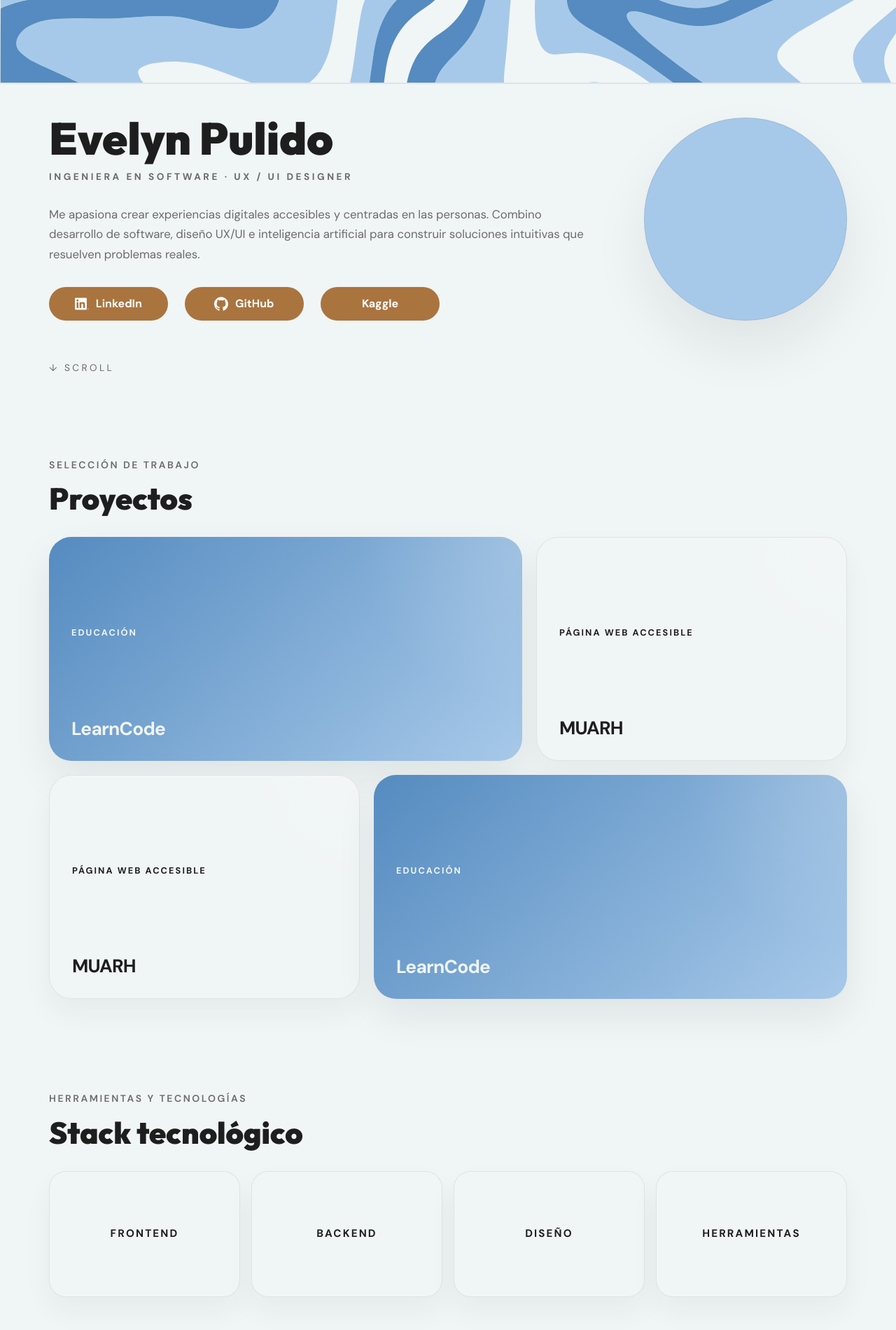
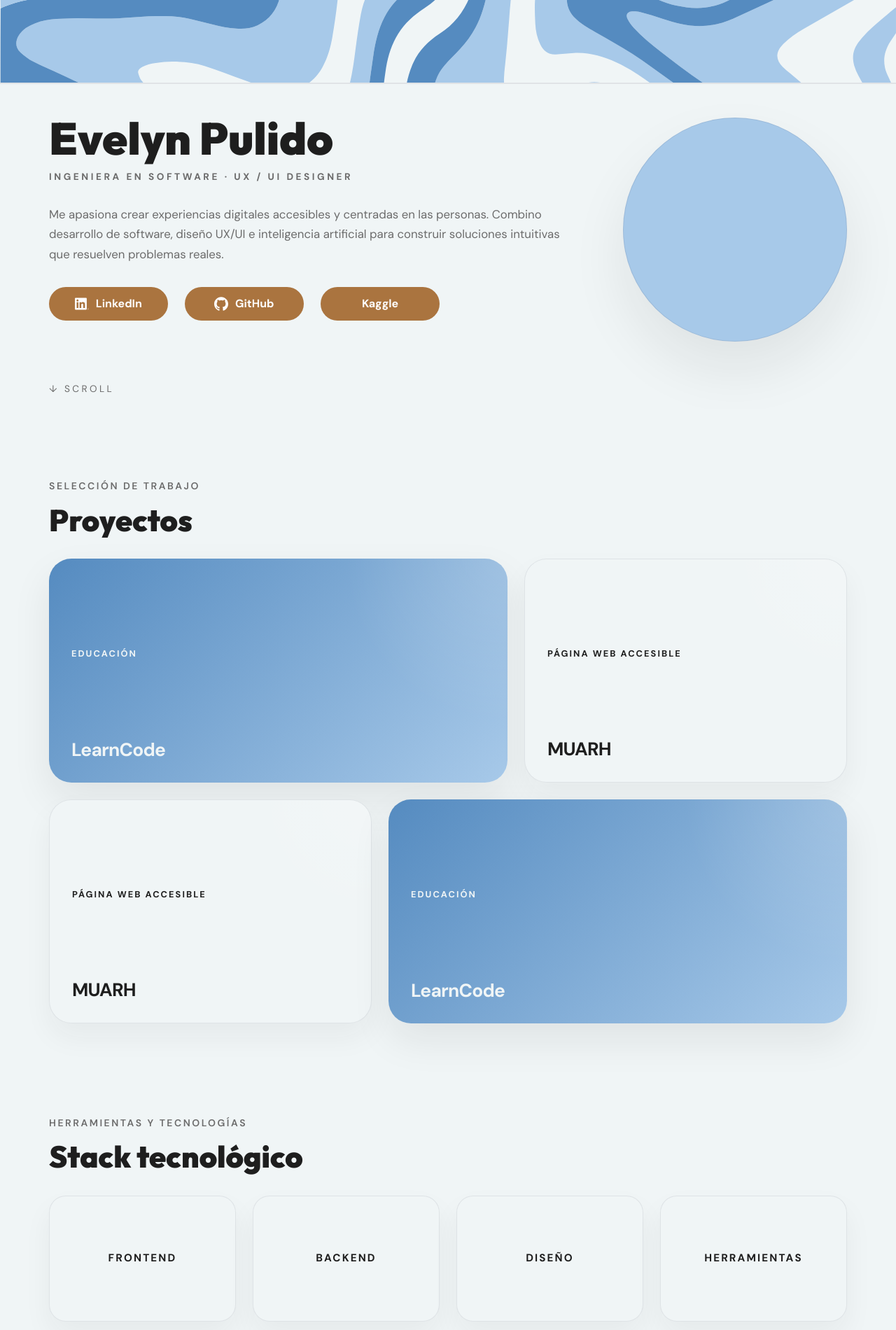
Before and after one commit to EvePulido/evepulido.github.io, a plain HTML site: page index.html in a window 1280 px wide. Shown: the part 160-2060 px from the top of the page at 70% size. Drawn offline with nearby package versions, Linux system fonts and the light colour scheme.

Commit message:
fix: soluciona carga al hacer scroll con AOS y ajusta layout grid a Material Design 3
- Agrega
  AOS.refresh() tras evento load para recargar coordenadas con fuentes de Google Fonts.
    - Agrega overflow-x: hidden al body para evitar desbordamientos por animaciones de AOS.
    - Adapta el sistema de rejillas a los lineamientos de Material Design 3 (4 columnas en móvil, 8 en tablet, 12 en
  desktop con márgenes de 16px y 24px).
    - Corrige la deformación del círculo en la sección hero manteniendo aspect-ratio 1:1 independiente de la
  resolución.

```diff
--- a/script.js
+++ b/script.js
@@ -84,4 +84,9 @@ if (typeof AOS !== 'undefined') {
         once: true,
         offset: 100
     });
+
+    // Recalcular posiciones cuando la ventana termine de cargar (fuentes e imágenes)
+    window.addEventListener('load', () => {
+        AOS.refresh();
+    });
 }
--- a/style.css
+++ b/style.css
@@ -44,6 +44,7 @@ body {
     color: var(--color-text);
     background-color: var(--color-bg);
     min-height: 100vh;
+    overflow-x: hidden;
 }
 
 button,
@@ -51,14 +52,15 @@ a {
     font: inherit;
 }
 
+/* Container - Material Design Responsive Grid */
 .container {
-    width: min(1140px, calc(100% - 32px));
+    width: min(1140px, calc(100% - 32px)); /* Mobile: 16px margins */
     margin: 0 auto;
 }
 
-@media (min-width: 1024px) {
+@media (min-width: 600px) {
     .container {
-        width: min(1140px, calc(100% - 80px));
+        width: min(1140px, calc(100% - 48px)); /* Tablet/Desktop: 24px margins */
     }
 }
 
@@ -94,15 +96,37 @@ svg {
 .hero-grid {
     position: relative;
     display: grid;
-    gap: 2rem;
-    align-items: stretch; /* Permite que ambos lados del grid tengan la misma altura */
+    grid-template-columns: repeat(4, 1fr);
+    gap: 16px; /* Material Mobile Gutter: 16px */
+    align-items: stretch;
     z-index: 1;
-    padding: 2rem 0rem 2rem 0rem;
+    padding: 2rem 0;
 }
 
-@media (min-width: 860px) {
+.hero-copy, .hero-visual {
+    grid-column: span 4;
+}
+
+@media (min-width: 600px) {
     .hero-grid {
-        grid-template-columns: 7fr 3fr; /* Proporción 70% para texto, 30% para foto */
+        grid-template-columns: repeat(8, 1fr);
+        gap: 24px; /* Material Tablet Gutter: 24px */
+    }
+    .hero-copy, .hero-visual {
+        grid-column: span 8;
+    }
+}
+
+@media (min-width: 840px) {
+    .hero-grid {
+        grid-template-columns: repeat(12, 1fr);
+        gap: 24px; /* Material Desktop Gutter: 24px */
+    }
+    .hero-copy {
+        grid-column: span 8;
+    }
+    .hero-visual {
+        grid-column: span 4;
     }
 }
 
@@ -188,7 +212,13 @@ svg {
 .hero-actions {
     display: flex;
     flex-wrap: wrap;
-    gap: 24px; /* Separación exacta del gutter del grid */
+    gap: 16px; /* Material Mobile Gutter */
+}
+
+@media (min-width: 600px) {
+    .hero-actions {
+        gap: 24px; /* Material Tablet/Desktop Gutter */
+    }
 }
 
 .btn {
@@ -250,13 +280,12 @@ svg {
 .hero-visual {
     display: flex;
     justify-content: flex-end;
-    align-items: stretch; /* Permite que el círculo crezca hasta el tope */
+    align-items: center; /* Alineación centrada para no forzar altura */
 }
 
 .hero-photo {
-    height: 100%;
-    width: auto;
-    max-width: 100%; /* Evita que se desborde del layout en pantallas pequeñas */
+    width: 100%;
+    max-width: 320px;
     aspect-ratio: 1 / 1;
     border-radius: 50%;
     border: 1px solid rgba(15, 23, 42, 0.08);
@@ -321,17 +350,12 @@ svg {
 /* Projects */
 .projects-grid {
     display: grid;
-    grid-template-columns: 1fr;
-    gap: 1.25rem;
-}
-
-@media (min-width: 768px) {
-    .projects-grid {
-        grid-template-columns: repeat(5, minmax(0, 1fr));
-    }
+    grid-template-columns: repeat(4, 1fr);
+    gap: 16px; /* Material Mobile Gutter */
 }
 
 .project-card {
+    grid-column: span 4;
     position: relative;
     padding: 2rem;
     border-radius: 2rem;
@@ -340,6 +364,36 @@ svg {
     overflow: hidden;
     min-height: 260px;
     box-shadow: var(--shadow-md);
+}
+
+@media (min-width: 600px) {
+    .projects-grid {
+        grid-template-columns: repeat(8, 1fr);
+        gap: 24px; /* Material Tablet Gutter */
+    }
+
+    .project-card {
+        grid-column: span 8;
+    }
+
+    .project-card--small {
+        grid-column: span 4; /* Media fila en tablet */
+    }
+}
+
+@media (min-width: 840px) {
+    .projects-grid {
+        grid-template-columns: repeat(12, 1fr);
+        gap: 24px; /* Material Desktop Gutter */
+    }
+
+    .project-card--large {
+        grid-column: span 7;
+    }
+
+    .project-card--small {
+        grid-column: span 5;
+    }
 }
 
 .project-card::before {
@@ -364,12 +418,10 @@ svg {
 }
 
 .project-card--large {
-    grid-column: span 3;
     min-height: clamp(260px, 40vw, 320px); /* Tope en 320px, pero encoge responsivamente */
 }
 
 .project-card--small {
-    grid-column: span 2;
     min-height: 240px;
 }
 
@@ -393,17 +445,12 @@ svg {
 /* Stack */
 .stack-grid {
     display: grid;
-    grid-template-columns: repeat(2, minmax(0, 1fr));
-    gap: 1rem;
-}
-
-@media (min-width: 768px) {
-    .stack-grid {
-        grid-template-columns: repeat(4, minmax(0, 1fr));
-    }
+    grid-template-columns: repeat(4, 1fr);
+    gap: 16px; /* Material Mobile Gutter */
 }
 
 .stack-card {
+    grid-column: span 2; /* 2 por fila en móvil */
     background: var(--color-bg);
     border: 1px solid rgba(15, 23, 42, 0.08);
     border-radius: 1.5rem;
@@ -413,6 +460,28 @@ svg {
     padding: 2rem;
     color: var(--color-text);
     box-shadow: var(--shadow-soft);
+}
+
+@media (min-width: 600px) {
+    .stack-grid {
+        grid-template-columns: repeat(8, 1fr);
+        gap: 24px;
+    }
+
+    .stack-card {
+        grid-column: span 2; /* 4 por fila en tablet */
+    }
+}
+
+@media (min-width: 840px) {
+    .stack-grid {
+        grid-template-columns: repeat(12, 1fr);
+        gap: 24px;
+    }
+
+    .stack-card {
+        grid-column: span 3; /* 4 por fila en desktop */
+    }
 }
 
 .stack-label {
@@ -430,13 +499,38 @@ svg {
 
 .contact-grid {
     display: grid;
-    gap: 2rem;
+    grid-template-columns: repeat(4, 1fr);
+    gap: 16px;
     align-items: center;
 }
 
-@media (min-width: 860px) {
+.contact-copy, .contact-card {
+    grid-column: span 4;
+}
+
+@media (min-width: 600px) {
     .contact-grid {
-        grid-template-columns: 1.4fr 0.9fr;
+        grid-template-columns: repeat(8, 1fr);
+        gap: 24px;
+    }
+
+    .contact-copy, .contact-card {
+        grid-column: span 8;
+    }
+}
+
+@media (min-width: 840px) {
+    .contact-grid {
+        grid-template-columns: repeat(12, 1fr);
+        gap: 24px;
+    }
+
+    .contact-copy {
+        grid-column: span 7;
+    }
+
+    .contact-card {
+        grid-column: span 5;
     }
 }
 
@@ -477,7 +571,7 @@ svg {
 
 
 
-@media (max-width: 860px) {
+@media (max-width: 839px) {
     /* Navbar con fondo permanente para legibilidad sobre SVG */
     .top-nav {
         background-color: rgba(240, 245, 246, 0.85);
@@ -493,7 +587,6 @@ svg {
 
     .hero-grid {
         padding-top: 2rem; /* Reducción drástica del espacio superior */
-        gap: 1.5rem;
     }
 
     .hero-copy {
@@ -507,7 +600,6 @@ svg {
     .hero-actions {
         justify-content: center; /* Centrar los botones de redes sociales */
         width: 100%; /* Recupera el ancho total para que los botones se expandan */
-        gap: 12px; /* Espaciado más reducido y estético para móviles */
     }
 
     .hero-visual {
@@ -517,25 +609,9 @@ svg {
     }
 
     .hero-photo {
-        height: 200px; /* Un poco más pequeña para balancear el diseño al ir arriba */
-        width: 200px;
-    }
-
-    .projects-grid {
-        grid-template-columns: 1fr;
-    }
-
-    .project-card--large,
-    .project-card--small {
-        grid-column: span 1;
-    }
-
-    .stack-grid {
-        grid-template-columns: 1fr;
-    }
-
-    .contact-grid {
-        grid-template-columns: 1fr;
+        width: 100%;
+        max-width: 200px;
+        aspect-ratio: 1 / 1;
     }
 
     /* Refinamientos extra de responsividad en móviles */
```
